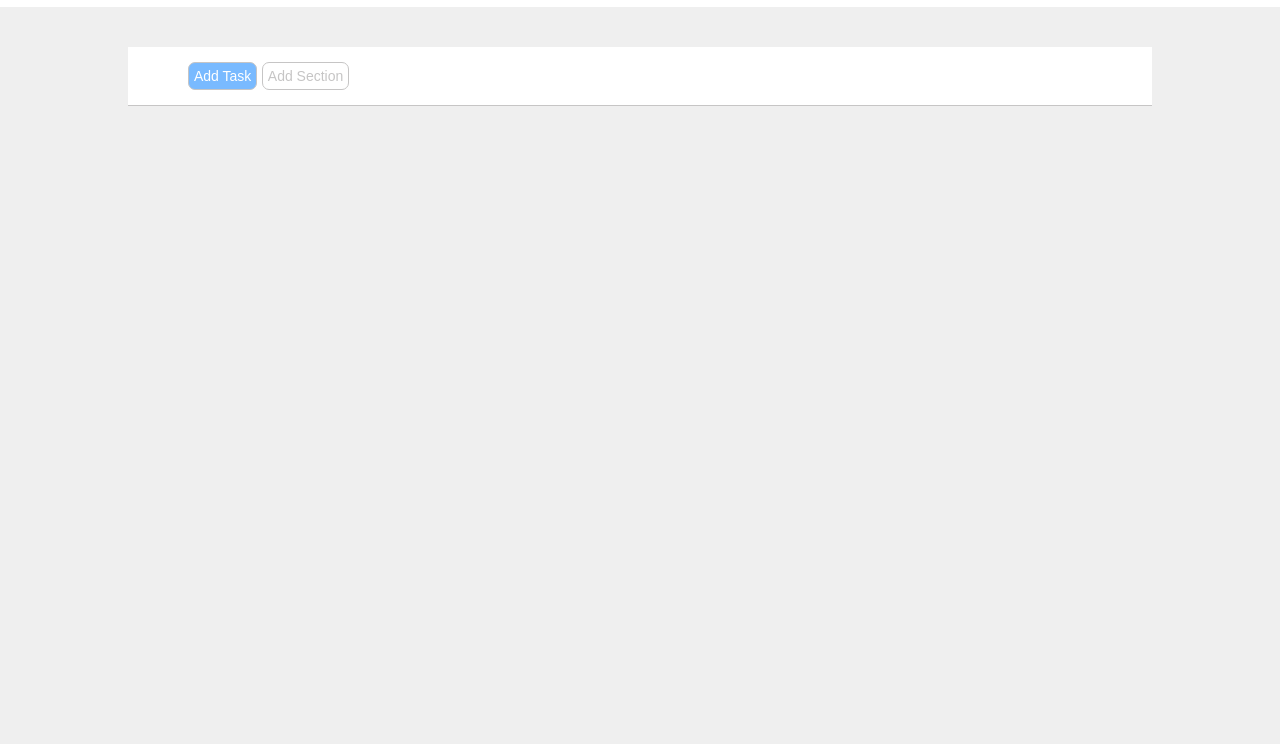
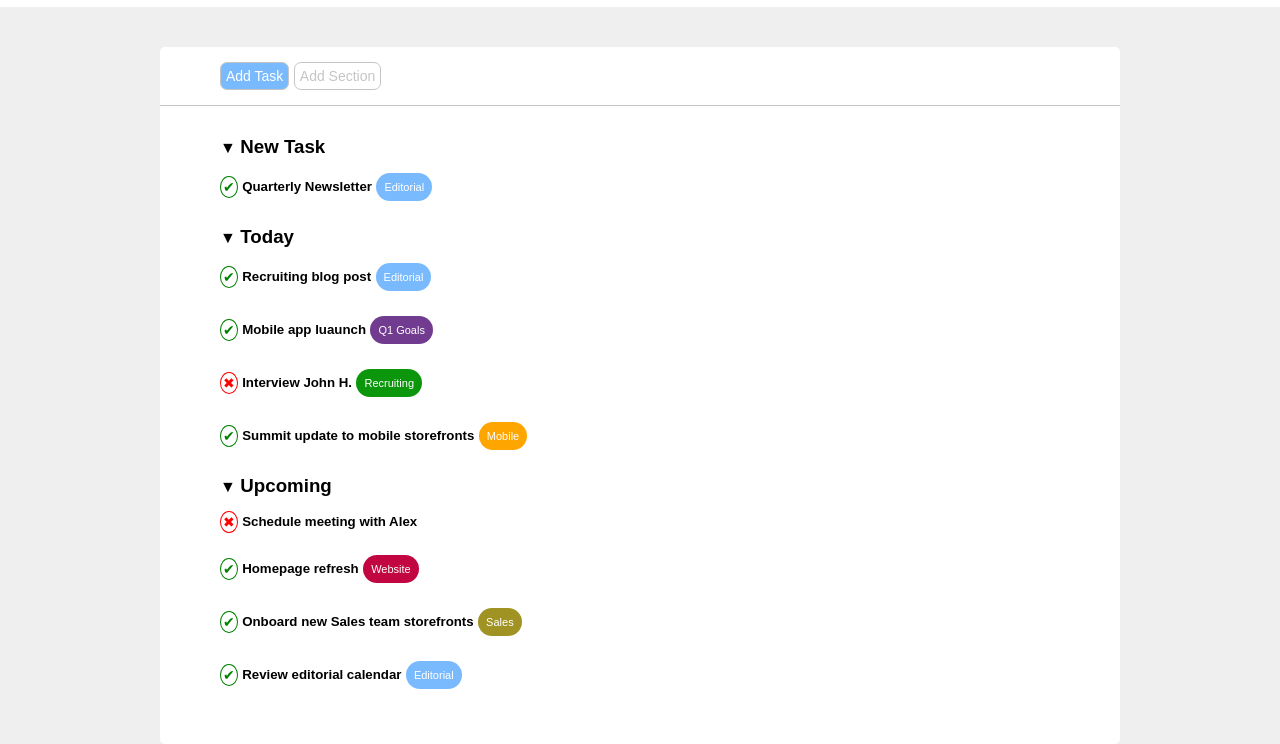
Before and after one commit to Luketto-dev/html-css-toboolist, a plain HTML site: page index.html in a window 1280 px wide. Shown: the part 63-807 px from the top of the page. Drawn offline with Linux system fonts and the light colour scheme.

Commit message:
completamento esercizio, creazione della sezione "task", del suo contenuto e relativa stilizzazione

```diff
--- a/css/style.css
+++ b/css/style.css
@@ -1,3 +1,5 @@
+/* azzero impostazioni di default */
+/* selettori */
 *{
     margin: 0;
     padding: 0;
@@ -20,15 +22,18 @@ header img{
     vertical-align: bottom;
 }
 
-header h1{
-    display: inline-block;
-}
-
+/* centratura orizzontale del main e stile  */
 main{
-    width: 80%;
+    width: 75%;
     margin: 0 auto;
     margin-top: 40px;
     background-color: rgb(255, 255, 255);
+    border-radius: 5px;
+}
+
+/* utiliy: mi serve per tutti i titoli o altri elemtni block che devono avere altri elementi affiancati */
+.inline-block{
+    display: inline-block;
 }
 
 .button-container{
@@ -36,12 +41,14 @@ main{
     border-bottom: 1px solid rgb(198, 197, 197);
 }
 
+/* stile bottoni in alto */
 .button-container button{
     padding: 5px;
     border: 1px solid rgb(198, 197, 197);
     border-radius: 7px;
     font-size: 14px;
 }
+
 .bg-blue{
     background-color: rgb(121, 186, 255);
     color: rgb(255, 255, 255);
@@ -50,5 +57,64 @@ main{
 .bg-white{
     background-color: rgb(255, 255, 255);
     color: rgb(198, 197, 197);
+}
+
+/* sezione task  */
+.task{
+    padding: 30px 0px 30px 60px ;
+}
+
+.task-container{
+    margin-top: 15px;
+    margin-bottom: 25px;
+}
+
+/* classe per creare un cerchio */
+.task-container .circle{
+    border-radius: 100%;
+    padding: 2px;
+    font-size: 14px;
+    vertical-align: middle;
+}
+
+/* divido i diversi tipi di cerchio in base al colore e bordo diverso */
+.task-container .circle-green{
+    border: 1px solid green;
+    color: green;
+}
+
+.task-container .circle-red{
+    border: 1px solid red;
+    color: red;
 
 }
+
+/* stilizzo etichetta : classe utilizzabile anche per tutte le altre etichette  */
+.label{
+    color: rgb(255, 255, 255);
+    border: 1px solid transparent;
+    border-radius: 50px;
+    font-size: 11px;
+    padding: 7px;
+}
+
+/* creo classi per dividere le etichette in base ai colori  */
+.bg-green{
+    background-color: rgb(11, 150, 11);
+}
+
+.bg-violet{
+    background-color: rgb(113, 59, 144);
+}
+
+.bg-orange{
+    background-color: orange;
+}
+
+.bg-red{
+    background-color: rgb(193, 6, 65);
+}
+
+.bg-mustard{
+    background-color: #A09323;
+}
--- a/index.html
+++ b/index.html
@@ -11,17 +11,83 @@
     <header>
         <div>
             <img src="img/Logo.png" alt="logo boolean">
-            <h1>Toboolist</h1>
+            <h1 class="inline-block">Toboolist</h1>
         </div>
     </header>
 
     <main>
+        <!-- contenitere per i button -->
         <div class="button-container">
             <button class="bg-blue">Add Task</button>
             <button class="bg-white">Add Section</button>
         </div>
 
+        <section class="task">
+            <!-- new task -->
+            <span>&#9660;</span>
+            <h3 class="inline-block">New Task</h3>
+            <!-- inserisco un contenitore per ogni task per far rimanere il contenuto sulla stessa linea -->
+            <div class="task-container">
+                <span class="circle circle-green">&#10004;</span>
+                <h5 class="inline-block">Quarterly Newsletter</h5>
+                <button class="label bg-blue">Editorial</button>
+            </div>
 
+            <!-- today task -->
+            <span>&#9660;</span>
+            <h3 class="inline-block">Today</h3>
+
+            <div class="task-container">
+                <span class="circle circle-green">&#10004;</span>
+                <h5 class="inline-block">Recruiting blog post</h5>
+                <button class="label bg-blue">Editorial</button>
+            </div>
+
+            <div class="task-container">
+                <span class="circle circle-green">&#10004;</span>
+                <h5 class="inline-block">Mobile app luaunch</h5>
+                <button class="label bg-violet">Q1 Goals</button>
+            </div>
+
+            <div class="task-container">
+                <span class="circle circle-red">&#10006;</span>
+                <h5 class="inline-block">Interview John H.</h5>
+                <button class="label bg-green">Recruiting</button>
+            </div>
+
+            <div class="task-container">
+                <span class=" circle circle-green">&#10004;</span>
+                <h5 class="inline-block">Summit update to mobile storefronts</h5>
+                <button class="label bg-orange">Mobile</button>
+            </div>
+
+            <!-- upcoming task -->
+            <span>&#9660;</span>
+            <h3 class="inline-block">Upcoming</h3>
+
+            <div class="task-container">
+                <span class="circle circle-red">&#10006;</span>
+                <h5 class="inline-block">Schedule meeting with Alex</h5>
+            </div>
+
+            <div class="task-container">
+                <span class="circle circle-green">&#10004;</span>
+                <h5 class="inline-block">Homepage refresh</h5>
+                <button class="label bg-red">Website</button>
+            </div>
+
+            <div class="task-container">
+                <span class="circle circle-green">&#10004;</span>
+                <h5 class="inline-block">Onboard new Sales team storefronts</h5>
+                <button class="label bg-mustard">Sales</button>
+            </div>
+
+            <div class="task-container">
+                <span class=" circle circle-green">&#10004;</span>
+                <h5 class="inline-block">Review editorial calendar</h5>
+                <button class="label bg-blue">Editorial</button>
+            </div>
+        </section>
     </main>
 
 </body>
```
